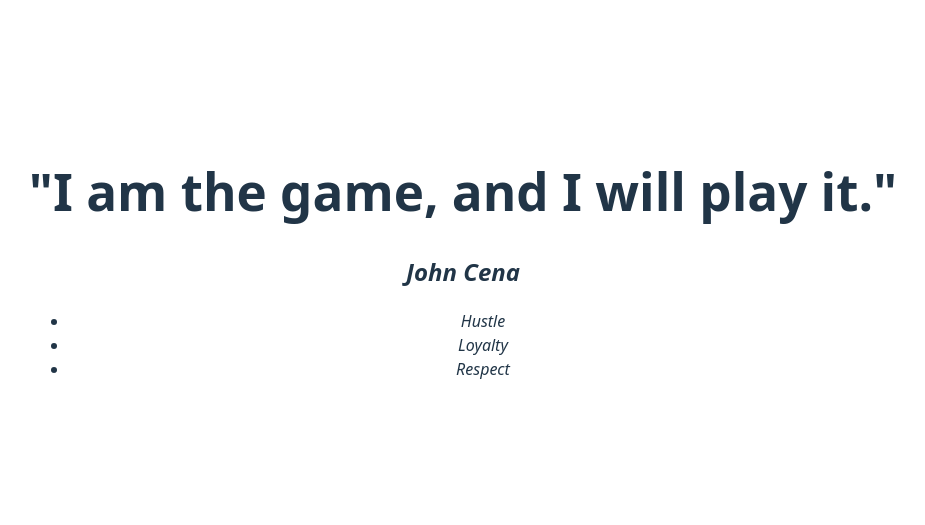
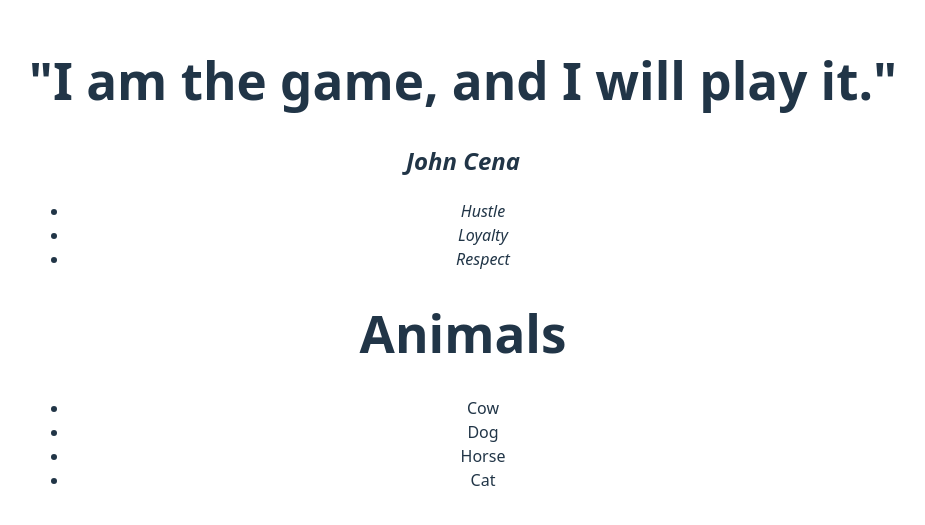
Before and after one commit to Avanish-Sandilya/web_development_projects, a React app in the folder ReactBasics/: page / in a window 1280 px wide. Shown: the part 137-662 px from the top of the page, without its empty margins (177-1102 px from the left). Built offline with nearby package versions, Linux system fonts and the light colour scheme; the HTML template or start-up script is replaced by a standard one.

Commit message:
adding Animals List

```diff
--- a/ReactBasics/src/Animals.jsx
+++ b/ReactBasics/src/Animals.jsx
@@ -0,0 +1,23 @@
+function ListItem(prop){
+    return <li>{prop.animal}</li>
+}
+
+function List(prop){
+    const animalList=prop.animals.map((animal)=><ListItem key={animal} animal={animal}/>);
+
+    return(<ul>{animalList}</ul>);
+}
+
+function AnimalList(){
+    const animals = ["Cow","Dog","Horse","Cat"];
+
+    return(
+        <>
+        <h1>Animals</h1>
+        <List animals={animals}/>
+        </>
+
+    )
+}
+
+export default AnimalList;
--- a/ReactBasics/src/main.jsx
+++ b/ReactBasics/src/main.jsx
@@ -4,10 +4,12 @@ import './index.css'
 import App from './App.jsx'
 import Greeting from './Greetings.jsx'
 import Quote from './Quote.jsx'
+import AnimalList from './Animals.jsx'
 
 createRoot(document.getElementById('root')).render(
   <StrictMode>
     <Greeting/>
     <Quote/>
+    <AnimalList/>
   </StrictMode>,
 )
```
